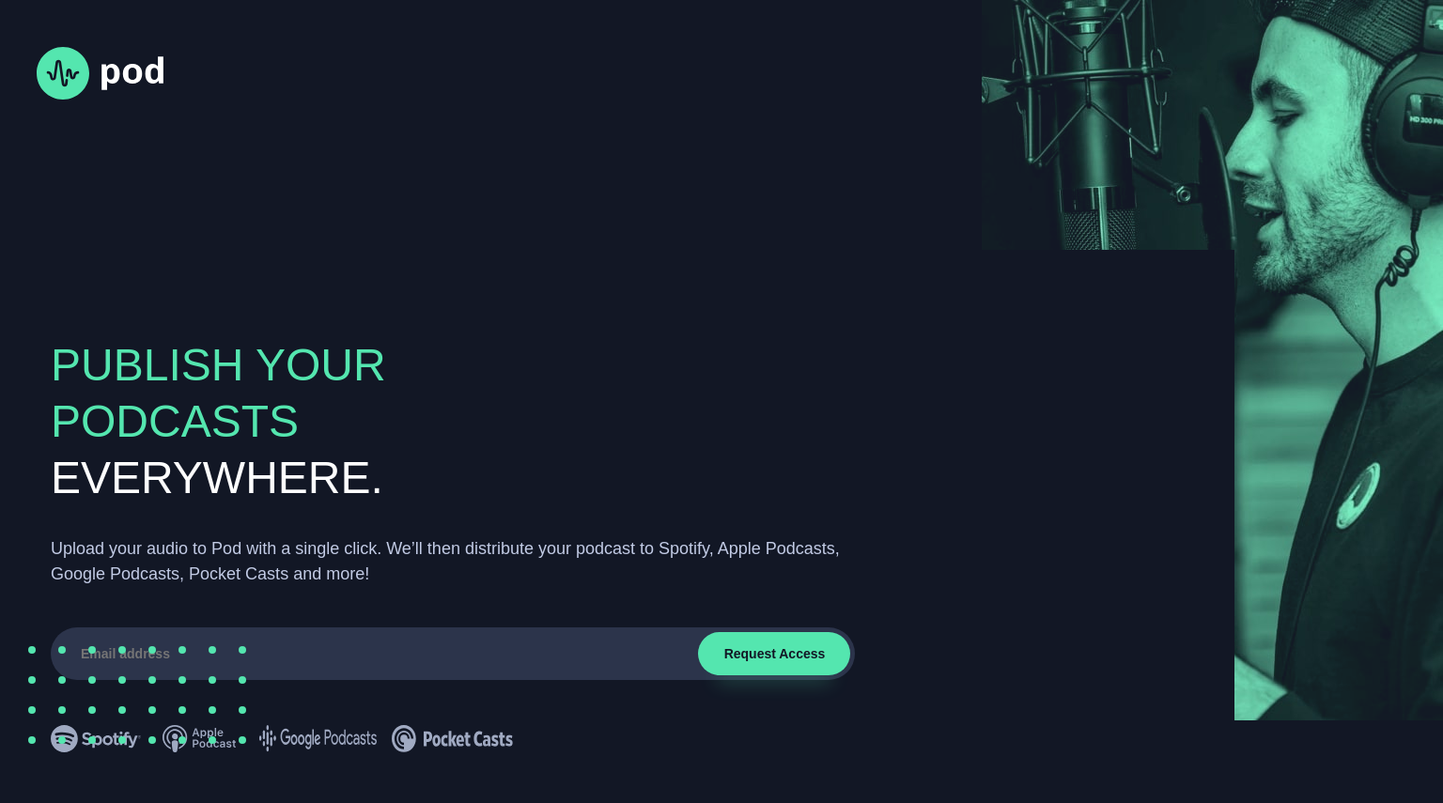
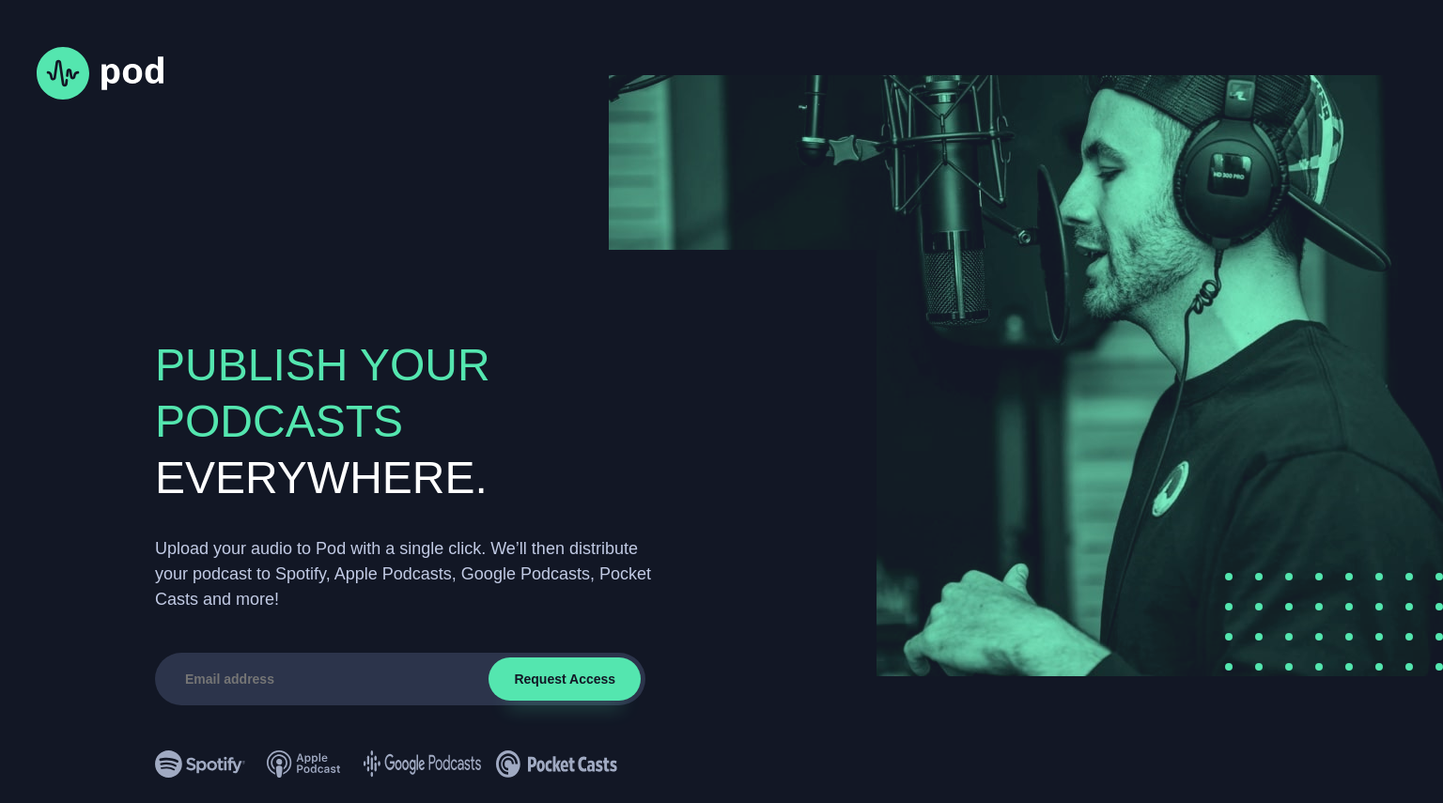
Before and after one commit to ctnance/Pod-Request-Access-Landing-Page, a plain HTML site: page index.html in a window 1536 px wide. Shown: the whole page at 94% size. Before the commit the page ends 828 px from the top, so only its background shows below. Drawn offline with Linux system fonts and the light colour scheme; a web font is replaced by a local one.

Commit message:
tweaks made for desktop design draft

```diff
--- a/css/styles.css
+++ b/css/styles.css
@@ -139,10 +139,9 @@ footer {
 
     /* HTML Styles */
     body {
-        background: url(../assets/tablet/image-host.jpg) top right no-repeat;
+        background: url(../assets/tablet/image-host.jpg) top right no-repeat, #121725;
         box-shadow: none;
         background-blend-mode: lighten;
-        background-color: #121725;
         background-size: initial;
         text-align: left;
         font-size: 18px;
@@ -211,3 +210,29 @@ footer {
         width: 85%;
     }
 }
+
+@media screen and (min-width: 1440px) {
+    /* HTML Styles */
+
+    body {
+        background: url(../assets/desktop/image-host.jpg) center right no-repeat, #121725;
+        box-shadow: none;
+        background-blend-mode: lighten;
+    }
+
+    footer {
+        position: fixed;
+        bottom: 0;
+        right: 0;
+        bottom: 78px;
+        margin-left: 0px;
+    }
+
+    /* Custom Attribute Styles */
+
+    #landing-page {
+        margin: 165px;
+        width: 50%;
+    }
+
+}
```
